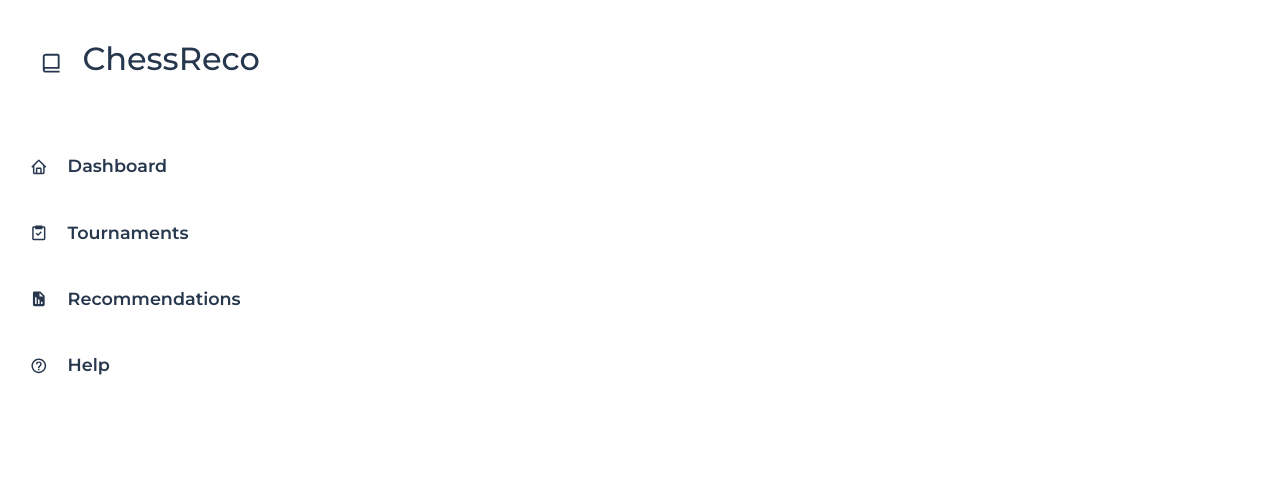
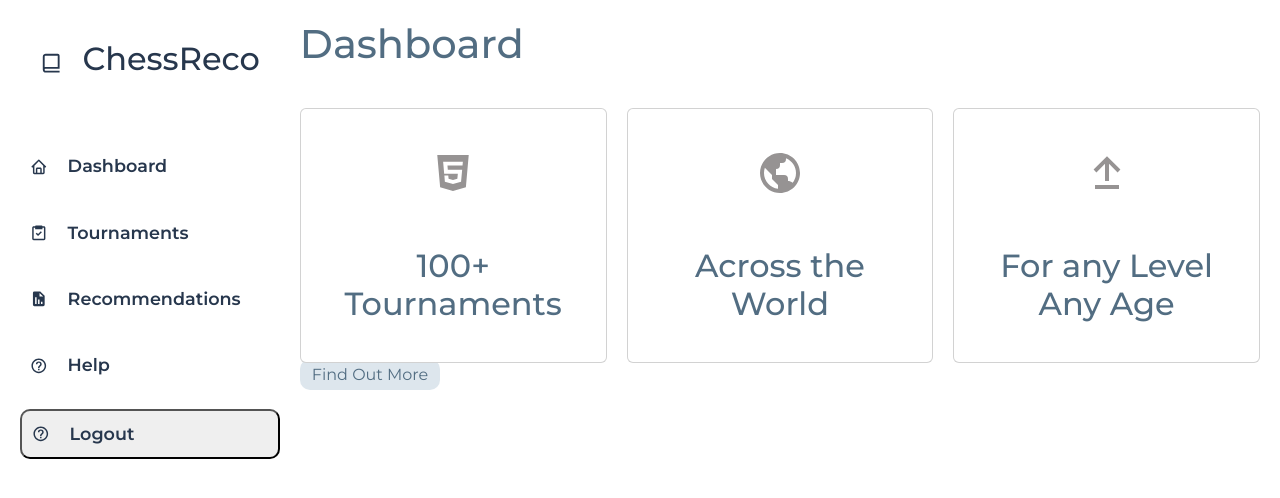
Before and after one commit to agniminds/general_frontend, a React (Create React App) app: page / in a window 1280 px wide. Shown: the top 498 px of the page. Built offline with nearby package versions, Linux system fonts and the light colour scheme; sample sign-in values are in the browser's storage.

Commit message:
Solved all the login issues and layout issues. mvp is ready

```diff
--- a/src/App.css
+++ b/src/App.css
@@ -1,9 +1,10 @@
 .dashboard {
   display: flex;
   gap: 20px;
+  min-height: 100vh;
 }
 
-.dashboard--content {
+/* .dashboard--content {
   background: #fff;
   flex: 1;
   border-radius: 20px;
@@ -13,4 +14,4 @@
   justify-content: space-between;
 
 
-}
+} */
--- a/src/App.js
+++ b/src/App.js
@@ -1,40 +1,57 @@
-import logo from './logo.svg';
-import './App.css';
-import { BrowserRouter, Routes, Route } from 'react-router-dom';
+import React from 'react';
+import { BrowserRouter, Routes, Route, Navigate, Outlet } from 'react-router-dom';
 import Sidebar from './components/Sidebar';
 import Content from './components/Content';
-import Profile from './components/Profile';
 import Login from './Login';
 import Help from './components/Help';
 import Tournaments from './components/Tournaments';
 import Recommendations from './components/Recommendations';
 import games from './components/gameData';
+import './App.css';
+import './styles/sidebar.css';
+import './styles/content.css';
 
+
+
+// Define the PrivateRoute component
+const PrivateRoute = () => {
+  const isAuthenticated = localStorage.getItem('isAuthenticated'); // Replace with your auth check
+  return isAuthenticated ? <Outlet /> : <Navigate to="/login" />;
+};
+
+// Define the SidebarLayout component
+const SidebarLayout = () => {
+  return (
+    <div className="dashboard">
+      <Sidebar />
+      <div className="content">
+        <Outlet /> {/* This will render the nested route components */}
+      </div>
+    </div>
+  );
+};
+
+
+// Define the App component
 function App() {
   return (
+    <BrowserRouter>
+      <Routes>
+        <Route path="/login" element={<Login />} />
+        <Route element={<PrivateRoute />}>
+          <Route path="/" element={<SidebarLayout />}>
+            <Route index element={<Content />} /> {/* The main dashboard view */}
+            <Route path="tournaments" element={<Tournaments games={games} />} />
+            <Route path="help" element={<Help />} />
+            <Route path="recommendations" element={<Recommendations />} />
+            {/* Additional nested routes can be added here */}
+          </Route>
+        </Route>
+      </Routes>
+    </BrowserRouter>
+  );
+}
 
 
-    <div className="dashboard">
-      <BrowserRouter>
-        <Sidebar />
-
-        <Routes>
-          <Route path='/Login' element={<Login />} />
-          <Route path='/Content' element={<Content />} />
-          <Route path='/Sidebar' element={<Sidebar />} />
-          <Route path='/Tournaments' element={<Tournaments games={games} />} />
-          <Route path='/Help' element={<Help />} />
-          <Route path='/Recommendations' element={<Recommendations />} />
-
-          {/* <Sidebar /> */}
-
-        </Routes>
-
-      </BrowserRouter>
-    </div>
-  );
-
-
-}
 
 export default App;
--- a/src/Login.js
+++ b/src/Login.js
@@ -1,12 +1,11 @@
 import React, { useState } from "react";
+import { useNavigate } from "react-router-dom"; // Import useNavigate hook for redirection
 import 'bootstrap/dist/css/bootstrap.min.css';
 
 const Login = () => {
     const [username, setUsername] = useState("");
     const [password, setPassword] = useState("");
-
-    // You can uncomment and use navigate for redirection after successful login
-    // const navigate = useNavigate();
+    const navigate = useNavigate(); // Hook for navigation
 
     function sendLoginRequest() {
         const reqBody = {
@@ -23,9 +22,9 @@ const Login = () => {
         })
             .then((response) => {
                 if (response.status === 200) {
+                    localStorage.setItem('isAuthenticated', 'true'); // Set the authentication flag
                     alert("Success");
-                    // Here you can use navigate to redirect after success, for example:
-                    // navigate('/dashboard');
+                    navigate('/'); // Redirect to the root route (or dashboard)
                 } else {
                     throw new Error("Invalid Login Attempt");
                 }
@@ -36,7 +35,7 @@ const Login = () => {
     }
 
     const handleSubmit = (e) => {
-        e.preventDefault(); // This will prevent the default form submit action
+        e.preventDefault(); // Prevent the default form submit action
         sendLoginRequest();
     };
 
@@ -47,14 +46,30 @@ const Login = () => {
                     <h3 className="text-center">Sign In</h3>
                     <div className="mb-3">
                         <label htmlFor="username" className="form-label">Username</label>
-                        <input type="text" id="username" placeholder="Enter Username" className="form-control" value={username} onChange={(e) => setUsername(e.target.value)} />
+                        <input
+                            type="text"
+                            id="username"
+                            placeholder="Enter Username"
+                            className="form-control"
+                            value={username}
+                            onChange={(e) => setUsername(e.target.value)}
+                        />
                     </div>
                     <div className="mb-3">
                         <label htmlFor="password" className="form-label">Password</label>
-                        <input type="password" id="password" placeholder="Enter Password" className="form-control" value={password} onChange={(e) => setPassword(e.target.value)} />
+                        <input
+                            type="password"
+                            id="password"
+                            placeholder="Enter Password"
+                            className="form-control"
+                            value={password}
+                            onChange={(e) => setPassword(e.target.value)}
+                        />
                     </div>
                     <div className="d-grid gap-2">
-                        <button type="submit" className="btn btn-primary">Sign in</button>
+                        <button type="submit" className="btn btn-primary">
+                            Sign in
+                        </button>
                     </div>
                     <p className="text-right mt-2">
                         Forgot <a href="#forgot-password">Password?</a> | <a href="#sign-up">Sign up</a>
--- a/src/components/FindMore.jsx
+++ b/src/components/FindMore.jsx
@@ -4,7 +4,7 @@ import '../styles/content.css';
 
 const FindMore = () => {
     return (
-        <a href="#" className="card--button" target="_blank" rel="noopener noreferrer">
+        <a href="/recommendations" className="card--button" target="_blank" rel="noopener noreferrer">
             Find Out More
         </a>
     );
--- a/src/components/Form.jsx
+++ b/src/components/Form.jsx
@@ -60,7 +60,7 @@ export default function Form({ games }) {
                         ))}
                     </select>
                 </div>
-                <button type="submit" className="btn btn-primary">Submit</button>
+                {/*<button type="submit" className="btn btn-primary">Submit</button>*/}
             </form>
             {/* Pass formData to FormOutput component */}
             <FormOutput data={formData} games={games} />
--- a/src/components/Sidebar.jsx
+++ b/src/components/Sidebar.jsx
@@ -1,10 +1,19 @@
 import React from "react";
 import { BiHome, BiBookAlt, BiMessage, BiSolidReport, BiStats, BiTask, BiHelpCircle } from 'react-icons/bi';
 import '../styles/sidebar.css';
-import { Link } from "react-router-dom";
+import { Outlet, Link, useNavigate } from "react-router-dom";
 
 
 const Sidebar = () => {
+
+    const navigate = useNavigate();
+
+    const handleLogout = () => {
+        localStorage.removeItem('isAuthenticated'); // Clear the authentication flag
+        navigate('/login'); // Redirect to login
+    };
+
+
     return (
         <div className="menu">
             <div className="logo">
@@ -13,7 +22,7 @@ const Sidebar = () => {
             </div>
 
             <div className="menu--listone">
-                <Link to="/Content" className="itemone">
+                <Link to="/" className="itemone">
 
                     <BiHome className="icon" />
                     Dashboard
@@ -31,6 +40,10 @@ const Sidebar = () => {
                     <BiHelpCircle className="icon" />
                     Help
                 </Link>
+                <button onClick={handleLogout} className="itemone">
+                    <BiHelpCircle className="icon" />
+                    Logout
+                </button>
 
 
 
@@ -41,8 +54,6 @@ const Sidebar = () => {
         </div>
     );
 
-
-
 };
 
 export default Sidebar;
--- a/src/styles/content.css
+++ b/src/styles/content.css
@@ -1,5 +1,5 @@
 .content {
-    width: 75%;
+    flex-grow: 1;
 }
 
 .content--header {
--- a/src/styles/sidebar.css
+++ b/src/styles/sidebar.css
@@ -2,7 +2,8 @@
     display: flex;
     flex-direction: column;
     gap: 2.3rem;
-    height: 94vh;
+    height: 100vh;
+    flex: 0 0 250px;
 }
 
 .logo {
```
Also changed, not shown: src/components/PrivateRoute.jsx (added, +10 -0 lines).
